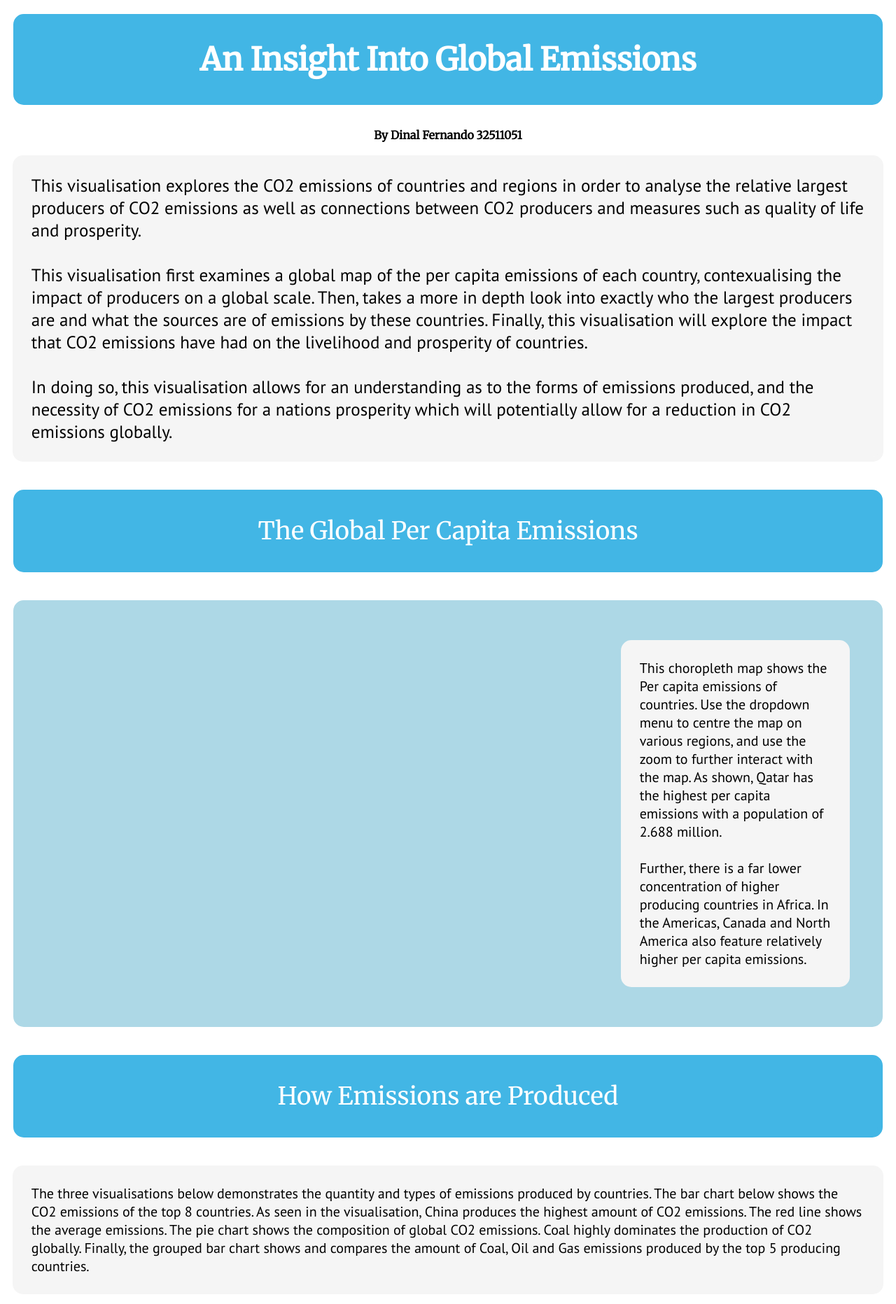
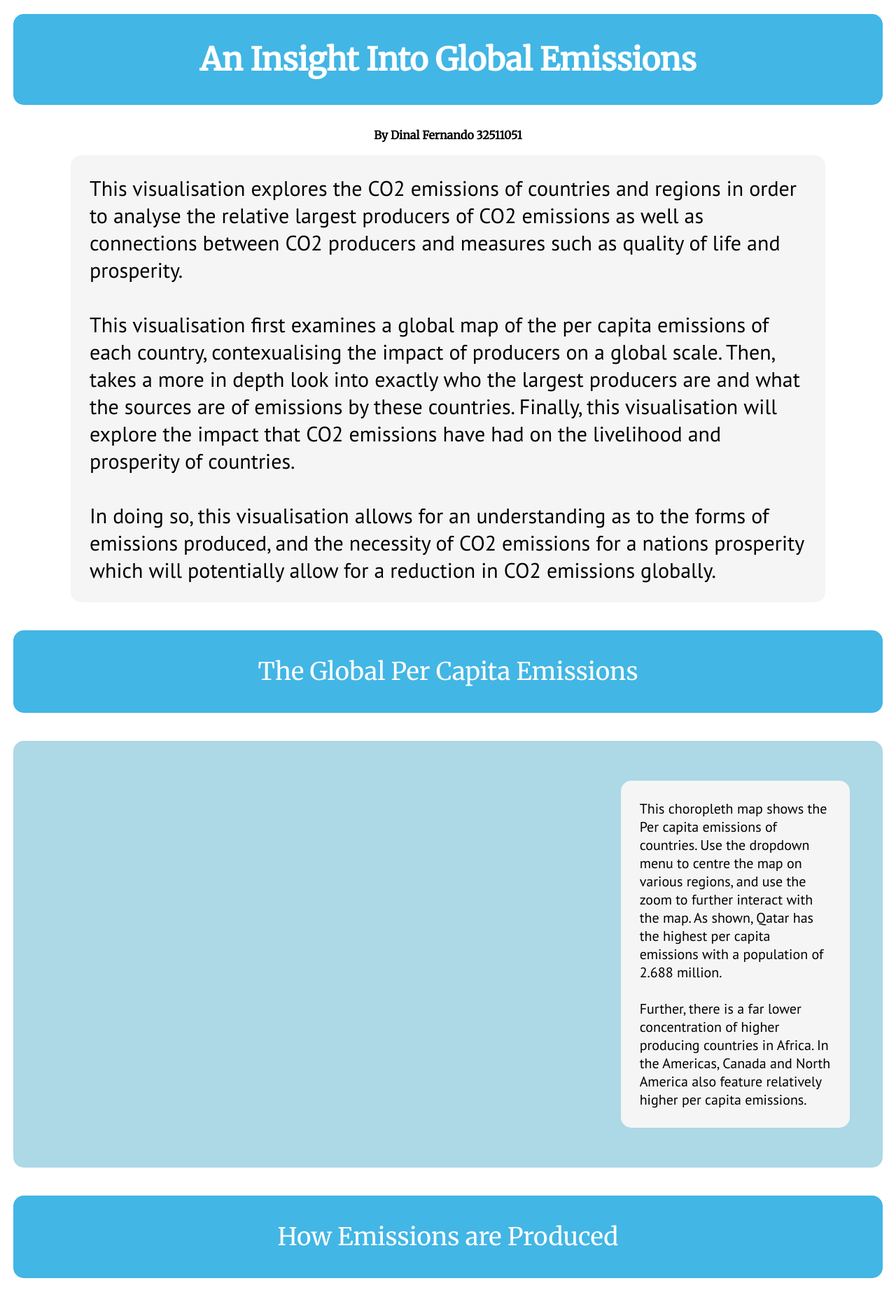
Before and after one commit to difern1/3179, a plain HTML site: page index.html in a window 1280 px wide. Shown: the top 1864 px of the page at 70% size. Drawn offline with Linux system fonts and the light colour scheme; a script that the page names is missing.

Commit message:
updated to fit 10 words per line

```diff
--- a/choropleth_map.json
+++ b/choropleth_map.json
@@ -13,8 +13,11 @@
                 "max": 800,
                 "step": 10,
                 "name": "Zoom: "
+
             }
         },
+
+
         {
             "name": "center_to",
             "value": [0, 0],
--- a/style.css
+++ b/style.css
@@ -37,10 +37,10 @@ h2 {
     background-color: #f5f5f5;
     padding: 20px;
     border-radius: 15px;
-    width: 93%;
+    width: 80%;
     margin: 5px 20px 20px 20px;
     text-align: left;
-    font-size: 25px;
+    font-size: 30px;
 }
 
 #para2 {
@@ -210,10 +210,10 @@ h2 {
     background-color: #f5f5f5;
     padding: 20px;
     border-radius: 15px;
-    width: 93%;
+    width: 80%;
     margin: 20px 20px 20px 20px;
     text-align: left;
-    font-size: 20px;
+    font-size: 28px;
 }
 
 #para8 {
```
